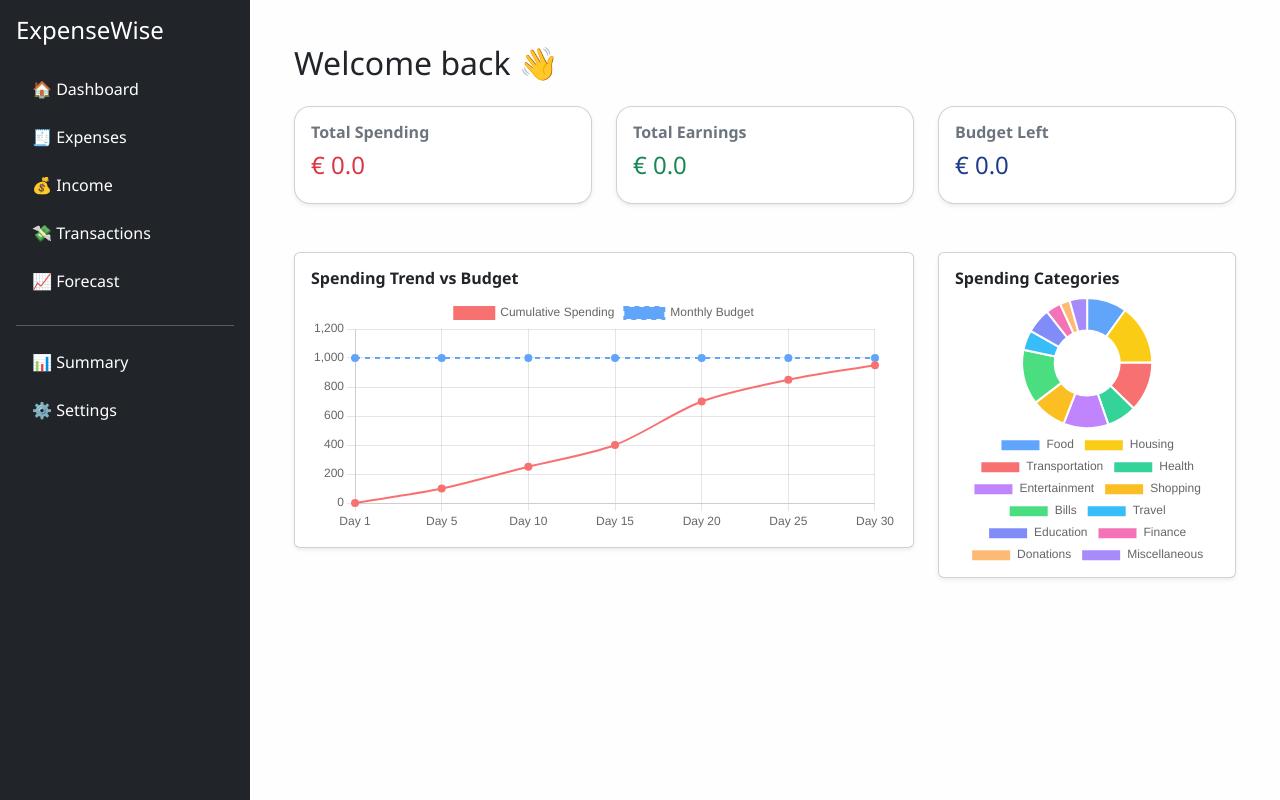
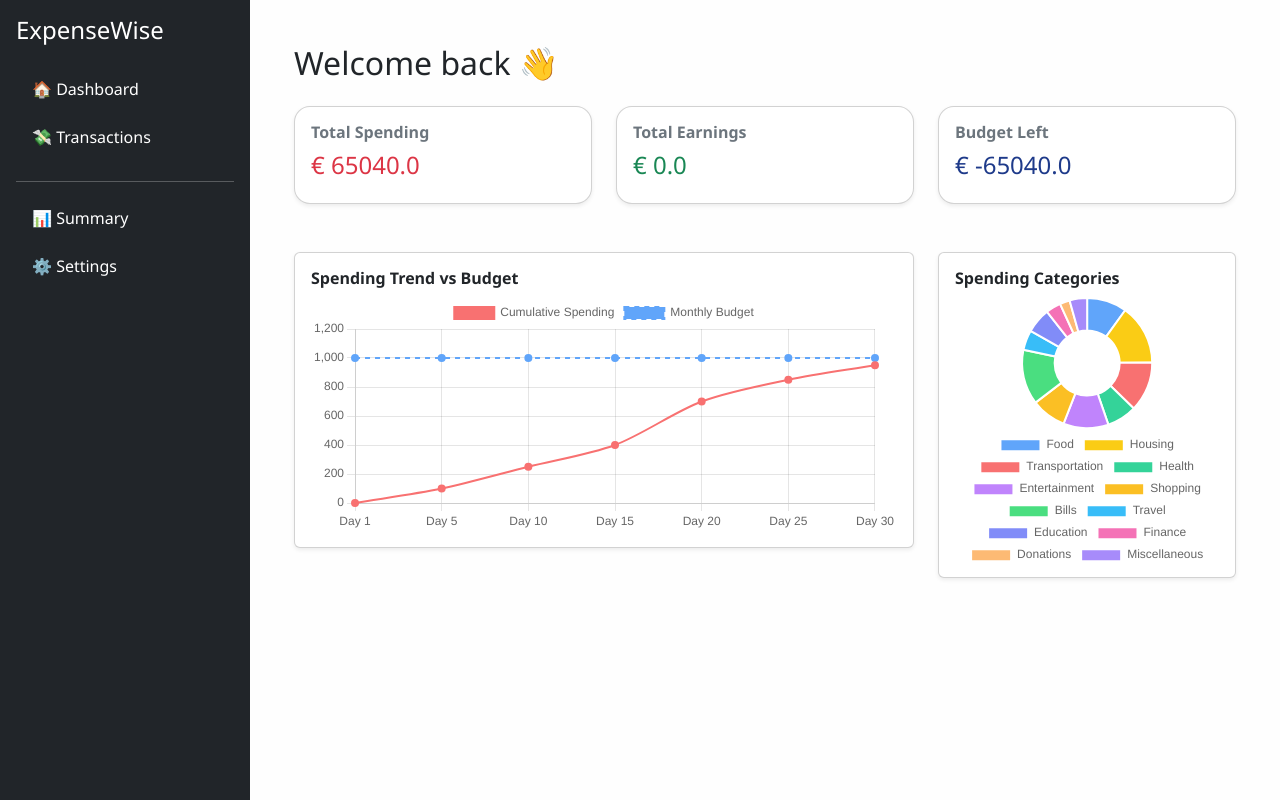
Before and after one commit to LimJames180/Personal-Finance-AI, a Django app: page /tracker/home/ in a window 1280 px wide. Run offline with Django 5.2, Linux system fonts and the light colour scheme; a user stored in the database is signed in; data comes from the database, SQL or seed files in the repository.

Commit message:
interface update

```diff
--- a/tracker/templates/tracker/navbar.html
+++ b/tracker/templates/tracker/navbar.html
@@ -1,17 +1,26 @@
-<!-- tracker/templates/tracker/navbar.html -->
 <div id="sidebar" class="d-flex flex-column bg-dark text-white p-3" style="width: 250px; min-height: 100vh;">
     <h4 class="mb-4 text-white">ExpenseWise</h4>
     <ul class="nav flex-column">
-        <li class="nav-item mb-2"><a class="nav-link text-white" href="#">🏠 Dashboard</a></li>
-        <li class="nav-item mb-2"><a class="nav-link text-white" href="#">🧾 Expenses</a></li>
-        <li class="nav-item mb-2"><a class="nav-link text-white" href="#">💰 Income</a></li>
+        <!-- Dashboard -->
+        <li class="nav-item mb-2">
+            <a class="nav-link text-white" href="{% url 'tracker_home' %}">🏠 Dashboard</a>
+        </li>
+
+        <!-- Transactions -->
         <li class="nav-item mb-2">
             <a class="nav-link text-white" href="{% url 'transaction_history' %}">💸 Transactions</a>
         </li>
 
-        <li class="nav-item mb-2"><a class="nav-link text-white" href="#">📈 Forecast</a></li>
         <hr class="bg-light">
-        <li class="nav-item mb-2"><a class="nav-link text-white" href="#">📊 Summary</a></li>
-        <li class="nav-item mb-2"><a class="nav-link text-white" href="#">⚙️ Settings</a></li>
+
+        <!-- Summary -->
+        <li class="nav-item mb-2">
+            <a class="nav-link text-white" href="{% url 'summary' %}">📊 Summary</a>
+        </li>
+
+        <!-- Settings -->
+        <li class="nav-item mb-2">
+            <a class="nav-link text-white" href="{% url 'settings' %}">⚙️ Settings</a>
+        </li>
     </ul>
 </div>
--- a/tracker/urls.py
+++ b/tracker/urls.py
@@ -1,8 +1,9 @@
 from django.urls import path
-from .views import home,transaction_history
+from .views import home, transaction_history, summary, settings
 
 urlpatterns = [
-    path("home/", home, name="tracker_home"),  # URL pattern for home
-    path("transactions/", transaction_history, name="transaction_history"),
-
+    path("home/", home, name="tracker_home"),  # URL for Dashboard (Home)
+    path("transactions/", transaction_history, name="transaction_history"),  # URL for Transactions
+    path("summary/", summary, name="summary"),  # URL for Summary
+    path("settings/", settings, name="settings"),  # URL for Settings
 ]
--- a/tracker/views.py
+++ b/tracker/views.py
@@ -1,53 +1,24 @@
-from datetime import datetime, timedelta
-
 from django.db.models import Sum
-from django.shortcuts import render
-
 from django.shortcuts import render, redirect
 from django.contrib.auth.decorators import login_required
 from .models import Transaction
 from .forms import TransactionForm
-# Create your views here.
 
-@login_required
+
+# Home view
 @login_required
 def home(request):
-    current_date = datetime.now()
-    start_date = current_date - timedelta(days=30)
-
-    total_spending = float(Transaction.objects.filter(
-        user=request.user,
-        transaction_type='expense',
-        date__range=[start_date, current_date]
-    ).aggregate(total_spending=Sum('amount'))['total_spending'] or 0.00)
-
-    total_earnings = float(Transaction.objects.filter(
-        user=request.user,
-        transaction_type='income',
-        date__range=[start_date, current_date]
-    ).aggregate(total_earnings=Sum('amount'))['total_earnings'] or 0.00)
-
+    total_spending = float(Transaction.objects.filter(user=request.user, transaction_type='expense').aggregate(
+        total_spending=Sum('amount'))['total_spending'] or 0.00)
+    total_earnings = float(Transaction.objects.filter(user=request.user, transaction_type='income').aggregate(
+        total_earnings=Sum('amount'))['total_earnings'] or 0.00)
     budget_left = total_earnings - total_spending
 
     # Fetch data for the charts
-    spending_data = list(Transaction.objects.filter(
-        user=request.user,
-        transaction_type='expense',
-        date__range=[start_date, current_date]
-    ).values_list('amount', flat=True))
-
-    earnings_data = list(Transaction.objects.filter(
-        user=request.user,
-        transaction_type='income',
-        date__range=[start_date, current_date]
-    ).values_list('amount', flat=True))
-
-    # Fetch spending categories data
-    spending_categories = Transaction.objects.filter(
-        user=request.user,
-        transaction_type='expense',
-        date__range=[start_date, current_date]
-    ).values('category').annotate(total=Sum('amount')).order_by('category')
+    spending_data = list(
+        Transaction.objects.filter(user=request.user, transaction_type='expense').values_list('amount', flat=True))
+    earnings_data = list(
+        Transaction.objects.filter(user=request.user, transaction_type='income').values_list('amount', flat=True))
 
     context = {
         'total_spending': total_spending,
@@ -55,39 +26,14 @@
         'budget_left': budget_left,
         'spending_data': spending_data,
         'earnings_data': earnings_data,
-        'spending_categories': list(spending_categories),
     }
     return render(request, 'tracker/home.html', context)
 
 
+# Transaction history view
 @login_required
 def transaction_history(request):
-    current_date = datetime.now()
-    start_date = current_date - timedelta(days=30)
-
-    total_expenses = float(Transaction.objects.filter(
-        user=request.user,
-        transaction_type='expense',
-        date__range=[start_date, current_date]
-    ).aggregate(total_expenses=Sum('amount'))['total_expenses'] or 0.00)
-
-    total_income = float(Transaction.objects.filter(
-        user=request.user,
-        transaction_type='income',
-        date__range=[start_date, current_date]
-    ).aggregate(total_income=Sum('amount'))['total_income'] or 0.00)
-
-    net_balance = total_income - total_expenses
-
-    recent_transactions = Transaction.objects.filter(
-        user=request.user,
-        date__range=[start_date, current_date]
-    ).order_by("-date")
-
-    past_transactions = Transaction.objects.filter(
-        user=request.user,
-        date__lt=start_date
-    ).order_by("-date")
+    transactions = Transaction.objects.filter(user=request.user).order_by("-date")
 
     if request.method == "POST":
         form = TransactionForm(request.POST)
@@ -99,12 +45,33 @@
     else:
         form = TransactionForm()
 
+    return render(request, "tracker/transaction_history.html", {"transactions": transactions, "form": form})
+
+
+# Summary view
+@login_required
+def summary(request):
+    # Fetch all transactions for the logged-in user
+    transactions = Transaction.objects.filter(user=request.user).order_by("-date")
+
+    # Calculate total spending and earnings
+    total_spending = float(Transaction.objects.filter(user=request.user, transaction_type='expense').aggregate(
+        total_spending=Sum('amount'))['total_spending'] or 0.00)
+    total_earnings = float(Transaction.objects.filter(user=request.user, transaction_type='income').aggregate(
+        total_earnings=Sum('amount'))['total_earnings'] or 0.00)
+    budget_left = total_earnings - total_spending
+
     context = {
-        'total_expenses': total_expenses,
-        'total_income': total_income,
-        'net_balance': net_balance,
-        'recent_transactions': recent_transactions,
-        'past_transactions': past_transactions,
-        'form': form,
+        'transactions': transactions,
+        'total_spending': total_spending,
+        'total_earnings': total_earnings,
+        'budget_left': budget_left,
     }
-    return render(request, "tracker/transaction_history.html", context)
+    return render(request, "tracker/summary.html", context)
+
+
+# Settings view
+@login_required
+def settings(request):
+    # Placeholder for settings page
+    return render(request, "tracker/settings.html")
```
